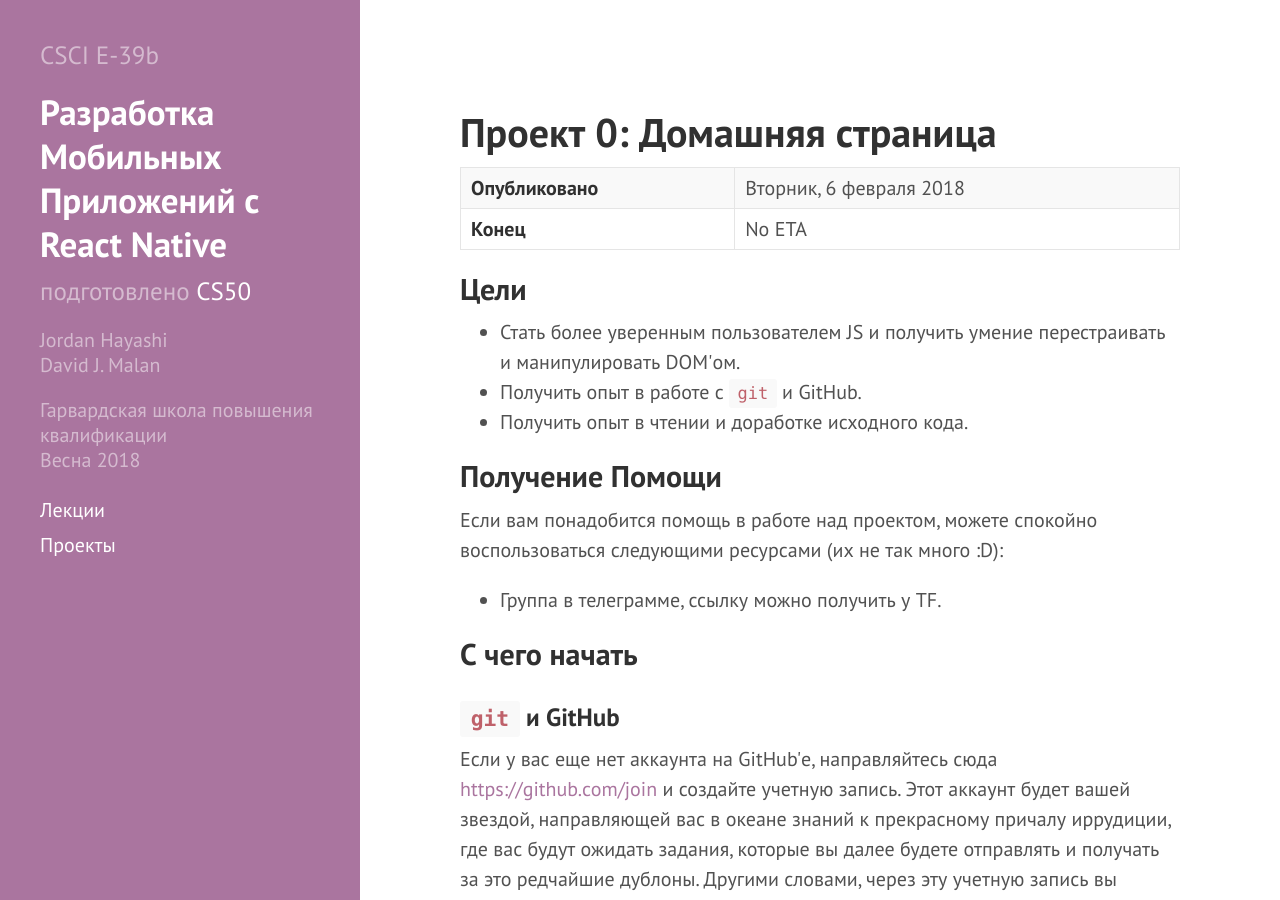
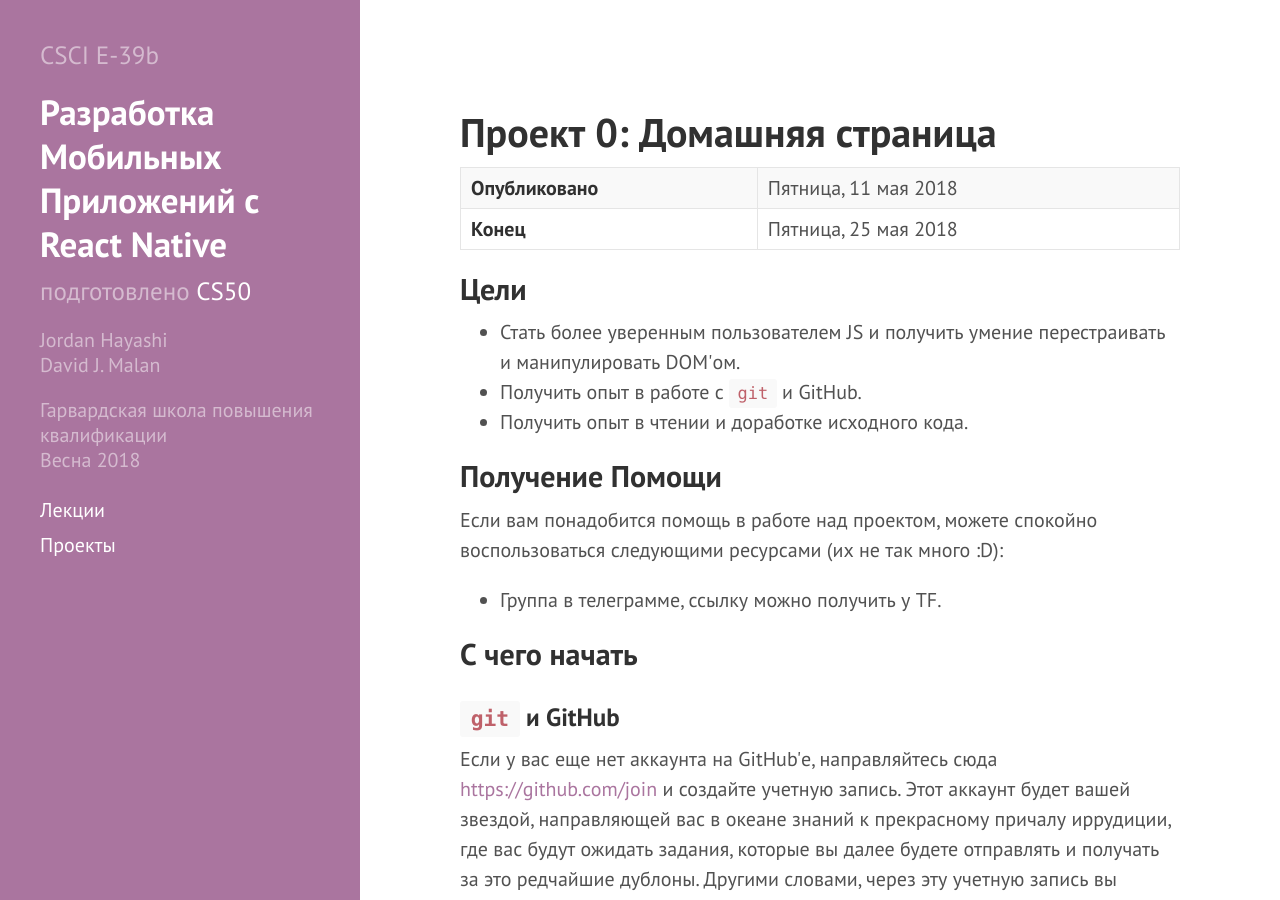
Before and after one commit to makecs50/mobile, a Jekyll site: the page built from projects/0.html, in a window 1280 px wide and 900 px high. Built offline with Jekyll 4.4.1, drawn with Linux system fonts in a browser that asks for light colours; nearby versions of some CDN libraries; Markdown is read by kramdown in place of the engine named in the settings.

Commit message:
project0 full

```diff
--- a/projects/0.html
+++ b/projects/0.html
@@ -8,11 +8,11 @@
   <tbody>
     <tr>
       <td><strong>Опубликовано</strong></td>
-      <td>Вторник, 6 февраля 2018</td>
+      <td>Пятница, 11 мая 2018</td>
     </tr>
     <tr>
       <td><strong>Конец</strong></td>
-      <td>No ETA</td>
+      <td>Пятница, 25 мая 2018</td>
     </tr>
   </tbody>
 </table>
@@ -56,7 +56,7 @@
   Для того, чтобы начать работу над "Проект 0":</p>
 
 <ol>
-<li><a href="https://classroom.github.com/a/IF2EZ2zr">Нажмите сюда</a>, чтобы попасть на страницу GitHub'овской
+<li><a href="https://classroom.github.com/a/Imcqf7yN">Нажмите сюда</a>, чтобы попасть на страницу GitHub'овской
   аудитории (GitHub Classroom), дабы вы могли приступить к выполнению задания.</li>
 <li>Нажмите на зеленую кнопку “Accept this assignment” (Принять задание). Таким образом вы создадите Github'овский репозиторий
   для вашего проекта. Имейте ввиду, что git'овский репозиторий - это всего лишь место, где будет храниться ваш код и благодаря которому
--- a/projects/index.html
+++ b/projects/index.html
@@ -19,8 +19,8 @@
     <tr>
       <td>Проект 0</td>
       <td>TODO Приложение</td>
-      <td>Вторник, 6 февраля 2018</td>
-      <td>No ETA</td>
+      <td>Пятница, 11 мая 2018</td>
+      <td>Пятница, 25 мая 2018</td>
       <td><a href="0.html">Описание</a></td>
     </tr>
   </tbody>
```
